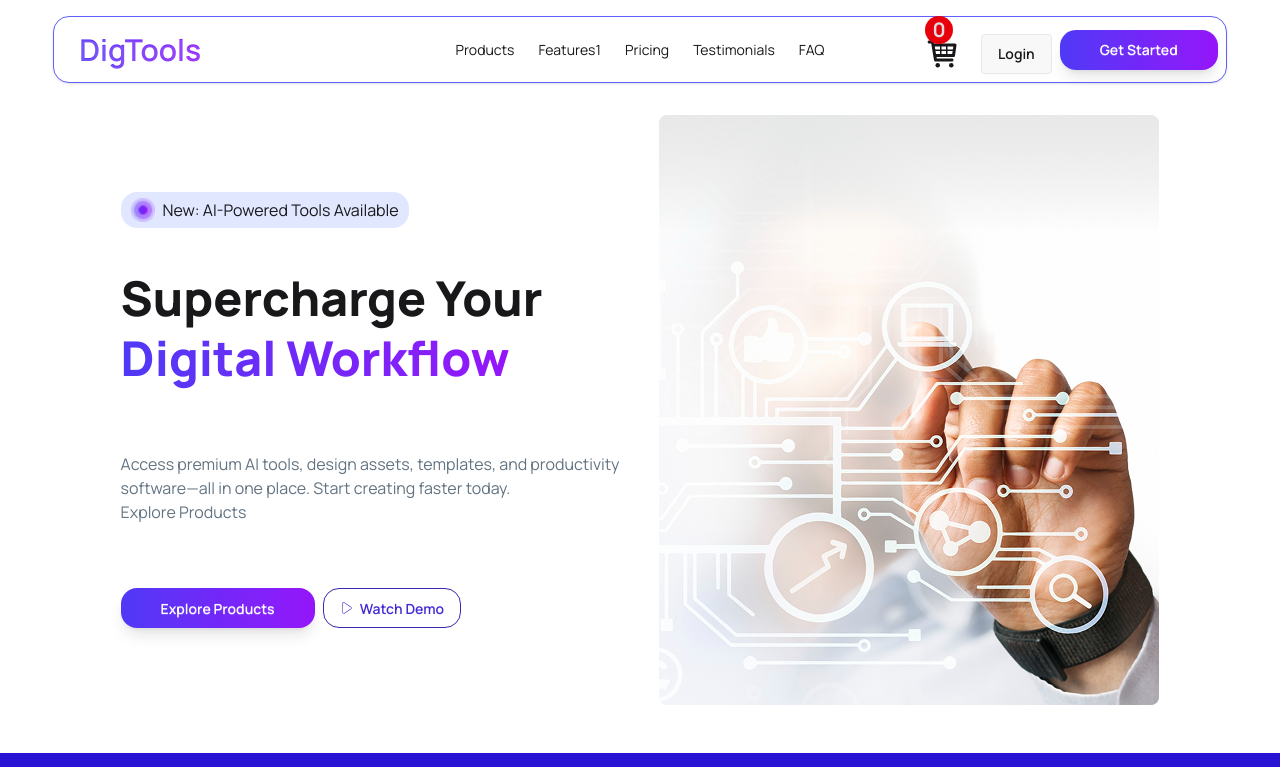
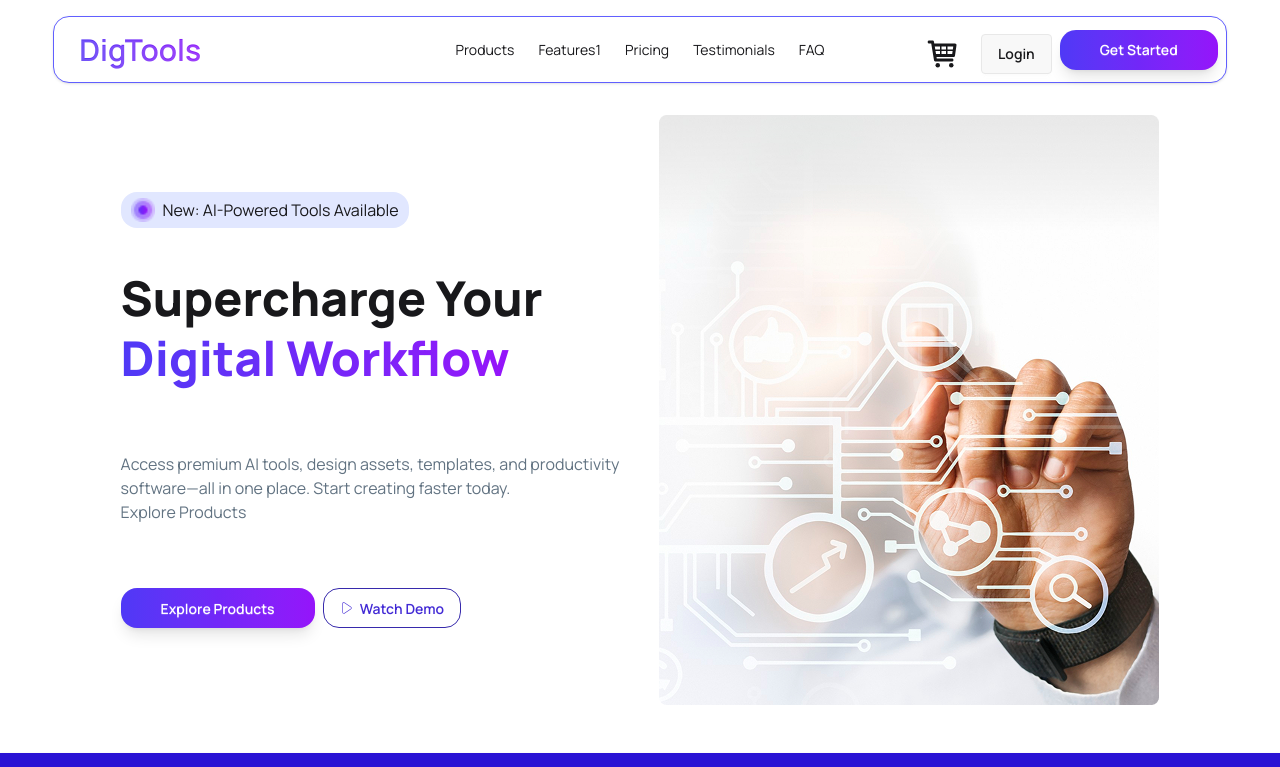
Before and after one commit to farhad202526/my-assignment6-digtools-2026, a React (Vite) app: page / in a window 1280 px wide. Shown: the top 767 px of the page. Built offline with nearby package versions, Linux system fonts and the light colour scheme.

Commit message:
add new date

```diff
--- a/src/components/Nav/Nav.jsx
+++ b/src/components/Nav/Nav.jsx
@@ -42,7 +42,10 @@ const Nav = ({YouCd}) => {
   <div className="navbar-end gap-2 flex flex-col-reverse   md:flex-row  ">
    <div className='flex mt-2 items-center gap-5 md:'>
      <div className='relative '>
-        <p className='absolute -top-5 text-[#dedbdc] text-xl font-bold  text-center  h-7 w-7 rounded-full bg-red-600 '>{YouCd.length}</p>
+      {/* <h1>count crad</h1> */}
+        { YouCd.length===0 ?<h2 className='hidden'>new </h2>:<p className='absolute -top-5 text-[#fcfcfc] text-xl font-bold  text-center  h-7 w-7 rounded-full  bg-[#3c30dd] '>{YouCd.length}</p>}
+        {/* <p className='absolute -top-5 text-[#dedbdc] text-xl font-bold  text-center  h-7 w-7 rounded-full bg-red-600 '>{YouCd.length}</p> */}
+
 
     <p className='text-xl md:text-4xl'><TiShoppingCart /> </p>
     </div>
```
Also changed, not shown: 1 other file (tests, documents, lock files or other folders).
